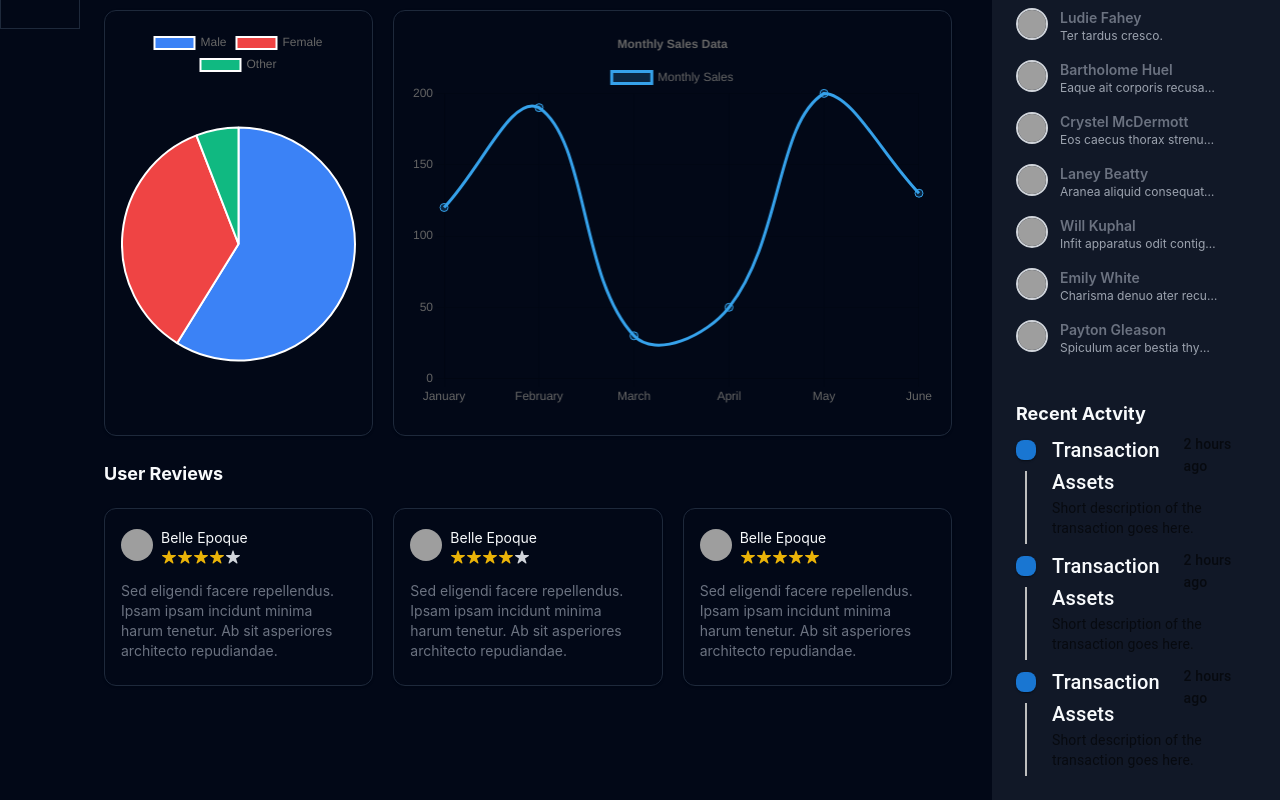
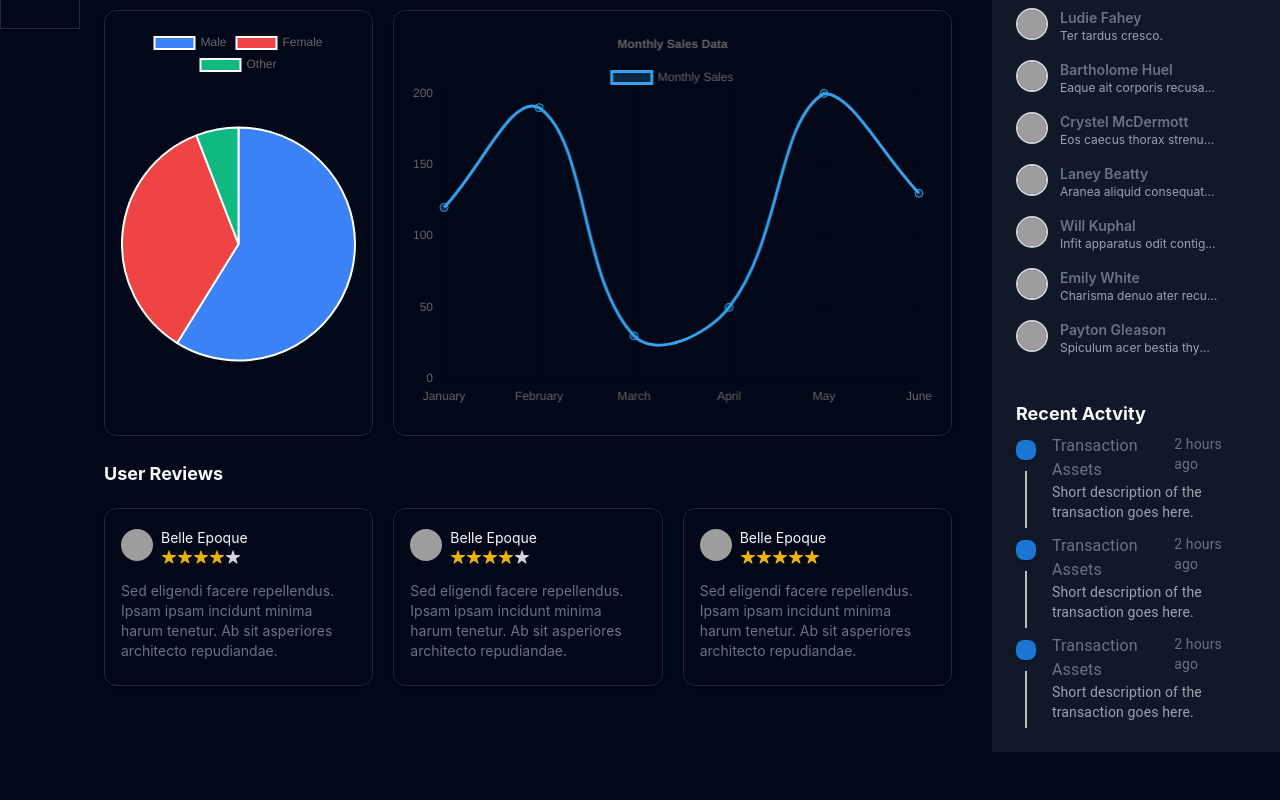
Before and after one commit to havengrim/modern-dashboard, a React app: page / in a window 1280 px wide. Shown: the part 771-1571 px from the top of the page. After the commit the page ends 1523 px from the top, so only its background shows below. Built offline with nearby package versions, Linux system fonts and the light colour scheme; grey boxes are pictures that could not be loaded; the HTML template or start-up script is replaced by a standard one.

Commit message:
main dashboard done

```diff
--- a/src/components/ShortTimeline.tsx
+++ b/src/components/ShortTimeline.tsx
@@ -6,7 +6,7 @@ import {
   TimelineContent,
   TimelineDot
 } from '@mui/lab';
-import { Box, Typography } from '@mui/material';
+import { Box } from '@mui/material';
 
 const ShortTimeline = () => (
   <Timeline
@@ -27,16 +27,13 @@ const ShortTimeline = () => (
       <TimelineContent>
         <Box display="flex" flexDirection="column">
           <Box display="flex" justifyContent="space-between">
-            <Typography variant="h6" component="h3" className='text-base'>
-              Transaction Assets
-            </Typography>
-            <Typography variant="subtitle2" color="text.secondary">
-              2 hours ago
-            </Typography>
+            <h3 className='sm:text-base text-sm text-gray-500'>Transaction Assets</h3>
+            <span className='sm:text-sm text-xs text-gray-500'>2 hours ago</span>
           </Box>
-          <Typography variant="body2" color="text.secondary">
+          <p className='sm:text-sm text-xs text-gray-400'>
             Short description of the transaction goes here.
-          </Typography>
+          </p>
+
         </Box>
       </TimelineContent>
     </TimelineItem>
@@ -48,16 +45,13 @@ const ShortTimeline = () => (
       <TimelineContent>
         <Box display="flex" flexDirection="column">
           <Box display="flex" justifyContent="space-between">
-            <Typography variant="h6" component="h3" className='text-base'>
-              Transaction Assets
-            </Typography>
-            <Typography variant="subtitle2" color="text.secondary">
-              2 hours ago
-            </Typography>
+            <h3 className='sm:text-base text-sm text-gray-500'>Transaction Assets</h3>
+            <span className='sm:text-sm text-xs text-gray-500'>2 hours ago</span>
           </Box>
-          <Typography variant="body2" color="text.secondary">
+          <p className='sm:text-sm text-xs text-gray-400'>
             Short description of the transaction goes here.
-          </Typography>
+          </p>
+
         </Box>
       </TimelineContent>
     </TimelineItem>
@@ -69,16 +63,12 @@ const ShortTimeline = () => (
       <TimelineContent>
         <Box display="flex" flexDirection="column">
           <Box display="flex" justifyContent="space-between">
-            <Typography variant="h6" component="h3" className='text-md'>
-              Transaction Assets
-            </Typography>
-            <Typography variant="subtitle2" color="text.secondary">
-              2 hours ago
-            </Typography>
+            <h3 className='sm:text-base text-sm text-gray-500'>Transaction Assets</h3>
+            <span className='sm:text-sm text-xs text-gray-500'>2 hours ago</span>
           </Box>
-          <Typography variant="body2" color="text.secondary">
+          <p className='sm:text-sm text-xs text-gray-400'>
             Short description of the transaction goes here.
-          </Typography>
+          </p>
         </Box>
       </TimelineContent>
     </TimelineItem>
```
